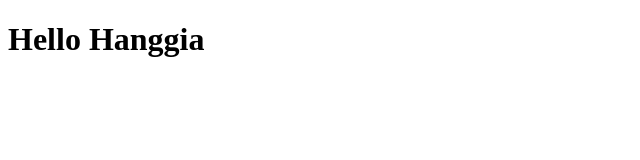
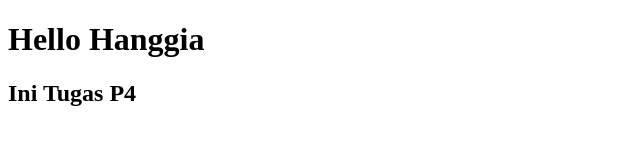
Before and after one commit to Hanggi777/T4PWD7-PRAKTIKUM, a plain HTML site: page index.html in a window 1280 px wide. Shown: the whole page, without its empty margins (0-640 px from the left). Drawn offline with Linux system fonts and the light colour scheme.

Commit message:
menambahkan H2

```diff
--- a/index.html
+++ b/index.html
@@ -7,5 +7,6 @@
 </head>
 <body>
     <h1>Hello Hanggia</h1>
+    <h2>Ini Tugas P4</h2>
 </body>
 </html>
```
